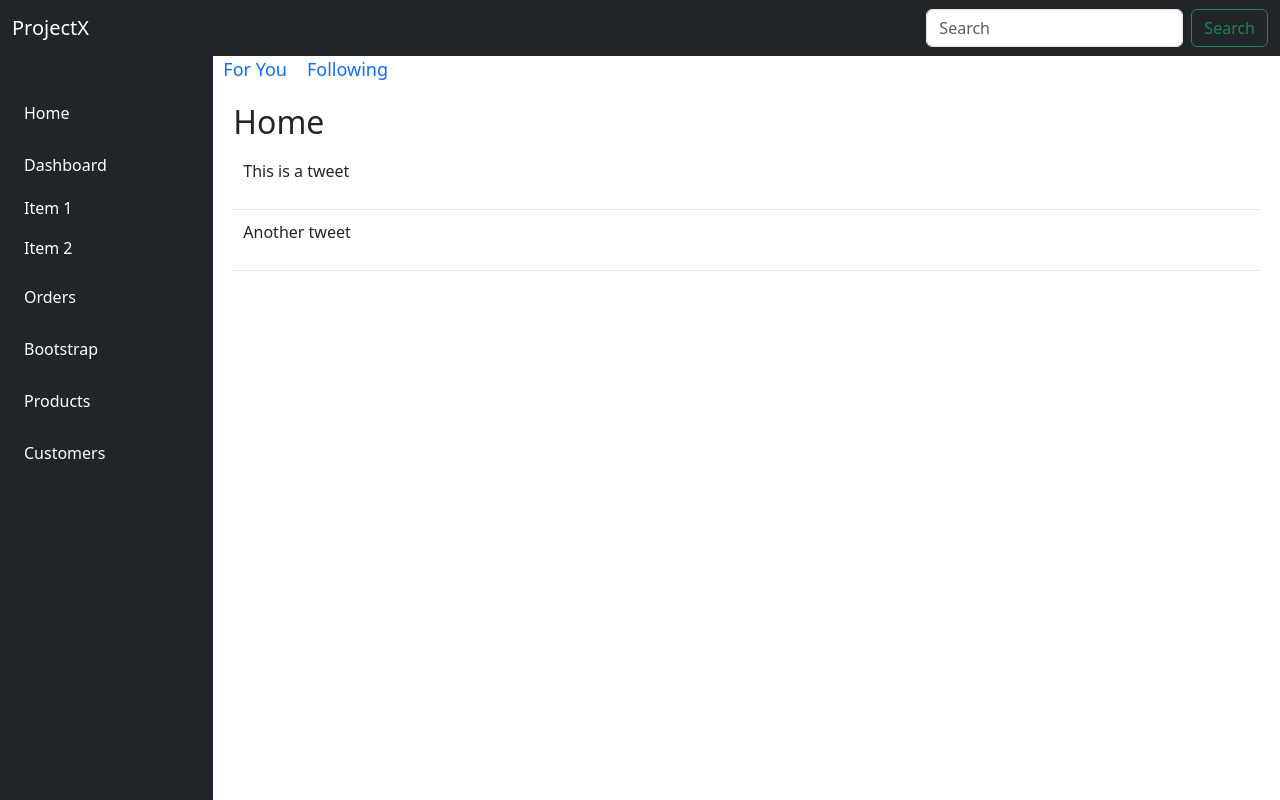
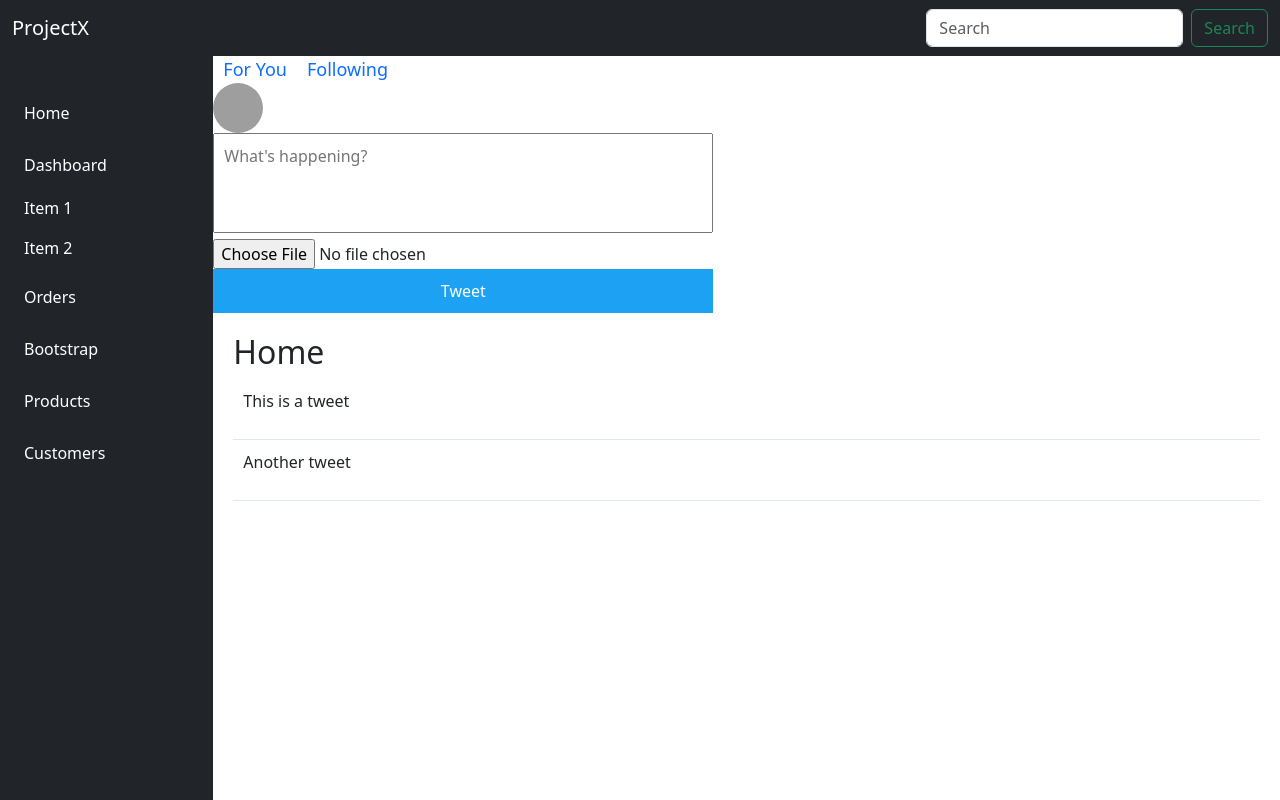
Before and after one commit to jorgeoosthuizen/projectx-FRONTEND, a Vue app: page / in a window 1280 px wide. Shown: the top 800 px of the page. Built offline with nearby package versions, Linux system fonts and the light colour scheme; grey boxes are pictures that could not be loaded.

Commit message:
Tweet Post input

```diff
--- a/src/App.vue
+++ b/src/App.vue
@@ -6,6 +6,7 @@
       <div class="content-container">
         <div class="foryou-following-container">
           <ForyouFollowing></ForyouFollowing>
+          <TweetView/>
         </div>
         <main class="content">
           <router-view />
@@ -21,6 +22,7 @@ import Header from './components/HeaderView.vue'
 import Sidebar from './components/SidebarView.vue'
 import Footer from './components/FooterView.vue'
 import ForyouFollowing from './components/ForyouFollowingView.vue'
+import TweetView from './views/TweetView.vue'
 </script>
 
 <style>
--- /dev/null
+++ b/src/views/TweetView.vue
@@ -0,0 +1,55 @@
+<template>
+    <div class="tweet-form">
+      <img :src="profileImage" alt="Profile" class="profile-image" />
+      <textarea v-model="tweet" placeholder="What's happening?"></textarea>
+      <input type="file" @change="onImageChange" />
+      <button @click="postTweet">Tweet</button>
+    </div>
+  </template>
+
+  <script setup>
+  import { ref } from 'vue';
+
+  const tweet = ref('');
+  const profileImage = ref('path/to/profile/image.jpg'); // Replace with actual path
+  const tweetImage = ref(null);
+
+  const postTweet = () => {
+    console.log(tweet.value, tweetImage.value); // Replace this with your tweet posting logic
+    tweet.value = '';
+    tweetImage.value = null;
+  };
+
+  const onImageChange = (event) => {
+    tweetImage.value = event.target.files[0];
+  };
+  </script>
+
+  <style scoped>
+  .tweet-form {
+    width: 500px;
+    margin: 0 auto;
+  }
+  .profile-image {
+    width: 50px;
+    height: 50px;
+    border-radius: 50%;
+  }
+  .tweet-form textarea {
+    width: 100%;
+    height: 100px;
+    padding: 10px;
+    resize: none;
+  }
+  .tweet-form button {
+    width: 100%;
+    padding: 10px;
+    background-color: #1DA1F2;
+    color: white;
+    border: none;
+    cursor: pointer;
+  }
+  .tweet-form button:hover {
+    background-color: #0e80d2;
+  }
+  </style>
```
